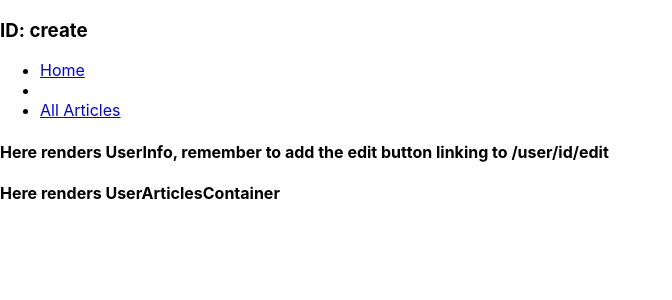
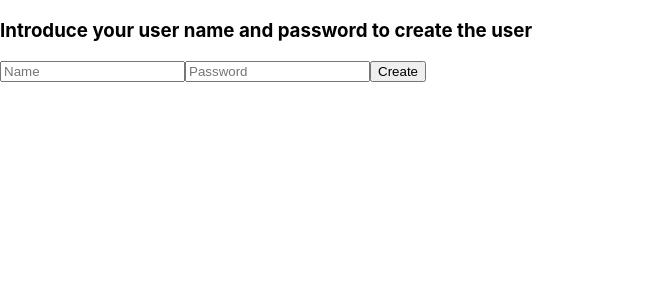
Before and after one commit to AlvaroAlonsoFlor/full-stack-cms, a React (Create React App) app in the folder client/: page /users/create/new in a window 1280 px wide. Shown: the top 300 px of the page, without its empty margins (0-672 px from the left). Built offline with nearby package versions, Linux system fonts and the light colour scheme; no server answers.

Commit message:
Create user form now working and redirecting

```diff
--- a/client/src/components/Home/NewUserForm.js
+++ b/client/src/components/Home/NewUserForm.js
@@ -1,9 +1,110 @@
 import React from 'react';
+import Request from '../../helpers/Request';
+import {Redirect} from 'react-router-dom';
 
-const NewUserForm = () => {
-    return(
-        <h4>Here Goes the form</h4>
-    );
+class NewUserForm extends React.Component {
+
+    constructor(props) {
+        super(props);
+        this.state = {
+            redirectNow: false
+        };
+        this.handleSubmit = this.handleSubmit.bind(this);
+        this.handleRedirect = this.handleRedirect.bind(this);
+    }
+
+
+    handleSubmit(event) {
+        event.preventDefault();
+        const user = {
+            "name": event.target.name.value,
+            "password": event.target.name.value,
+            "type": "EDITOR"
+
+        }
+
+        const request = new Request()
+        this.handleRedirect();
+        request.post('/users', user)
+            .then(() => this.setState({redirectNow: true}))
+
+
+    }
+
+    handleRedirect() {
+        if (this.state.redirectNow) {
+            return <Redirect to='/'/>
+        }
+    }
+
+    render() {
+
+         return(
+            <div>
+                <h3>Introduce your user name and password to create the user</h3>
+
+                <form onSubmit={this.handleSubmit}>
+                    <input type="text" placeholder="Name" name="name"/>
+                    <input type="text" placeholder="Password" name="password"/>
+
+                    <button type="submit">Create</button>
+                    {this.handleRedirect()}
+
+                </form>
+            </div>
+        );
+    }
+
+
+
 }
 
+// const NewUserForm = () => {
+//     //pass type "EDITOR" by default, only admin changes that?
+
+//     //name, password, type
+//     //remember onSubmit={}
+
+
+//     function handleRedirect() {
+//         console.log('redirecting', redirectNow);
+//         if (redirectNow) {
+//             return <Redirect to='/' />
+//         }
+//     }
+
+//     function handleSubmit(event) {
+//         event.preventDefault();
+//         const user = {
+//             "name": event.target.name.value,
+//             "password": event.target.name.value,
+//             "type": "EDITOR"
+
+//         }
+//         const request = new Request()
+//         request.post('/users', user)
+//             .then(() => redirectNow = true)
+//             .then(() => handleRedirect())
+
+//     }
+
+
+//     return(
+//         <div>
+//             <h3>Introduce your user name and password to create the user</h3>
+
+//           <form onSubmit={handleSubmit}>
+//             <input type="text" placeholder="Name" name="name"/>
+//             <input type="text" placeholder="Password" name="password"/>
+
+//             <button type="submit">Create</button>
+//             {handleRedirect()}
+
+//           </form>
+//         </div>
+//     );
+
+
+// }
+
 export default NewUserForm;
--- a/client/src/containers/Home.js
+++ b/client/src/containers/Home.js
@@ -26,7 +26,7 @@ export default class Home extends Component {
             <Fragment>
                 <HomeNavBar />
                 <UserList users={this.state.users}/>
-                <Link to='users/new'>Create new user</Link>
+                <Link to='users/create/new'>Create new user</Link>
             </Fragment>
         );
     }
--- a/client/src/containers/main.js
+++ b/client/src/containers/main.js
@@ -13,9 +13,9 @@ export default class Main extends Component {
             <Router>
             <div>
                 <Route exact path='/' component={Home} />
-                <Route path='/users/:id' component={UserContainer} />
-                <Route path='/articles' component={ArticlesContainer} />
-                <Route path='/users/new' component={NewUserForm} />
+                <Route exact path='/users/:id' component={UserContainer} />
+                <Route exact path='/articles' component={ArticlesContainer} />
+                <Route exact path='/users/create/new' component={NewUserForm} />
             </div>
             </Router>
         );
```
